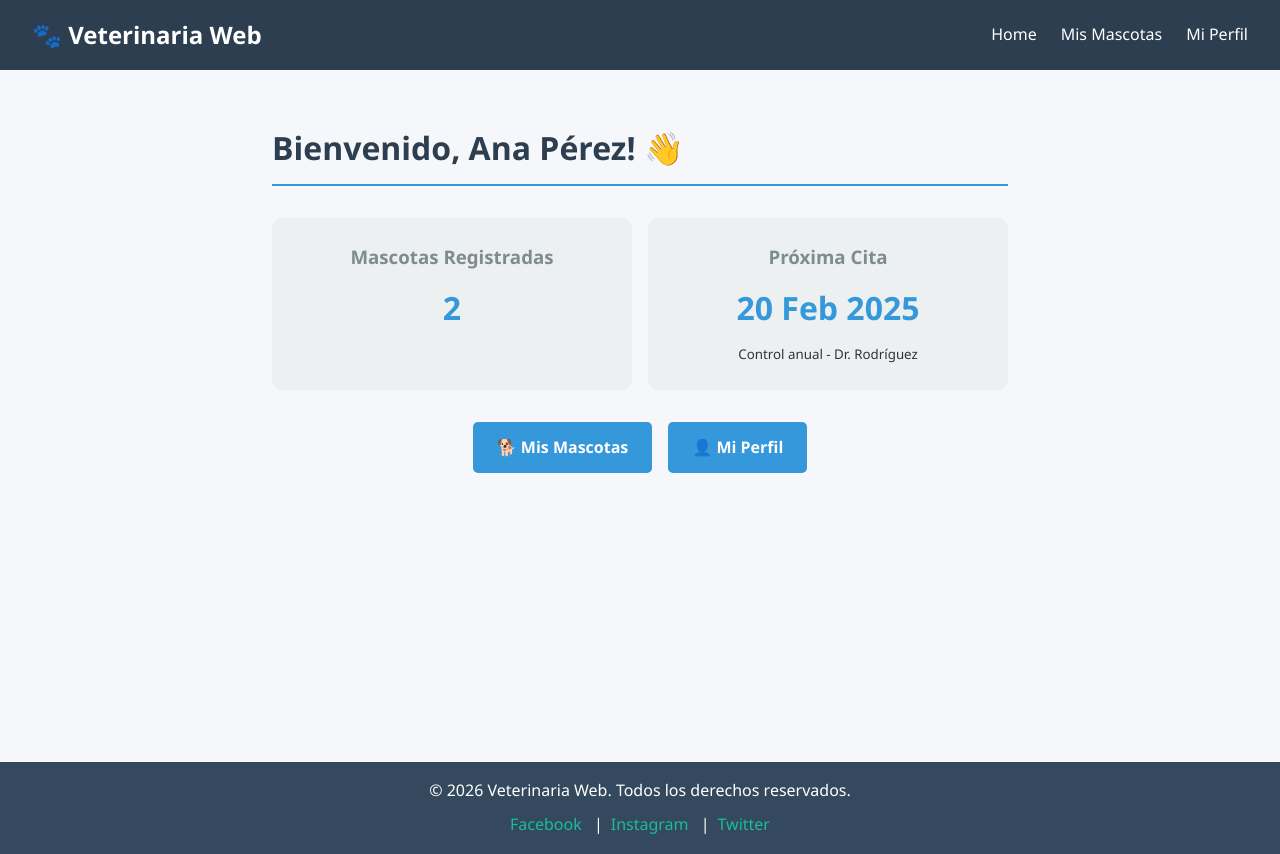
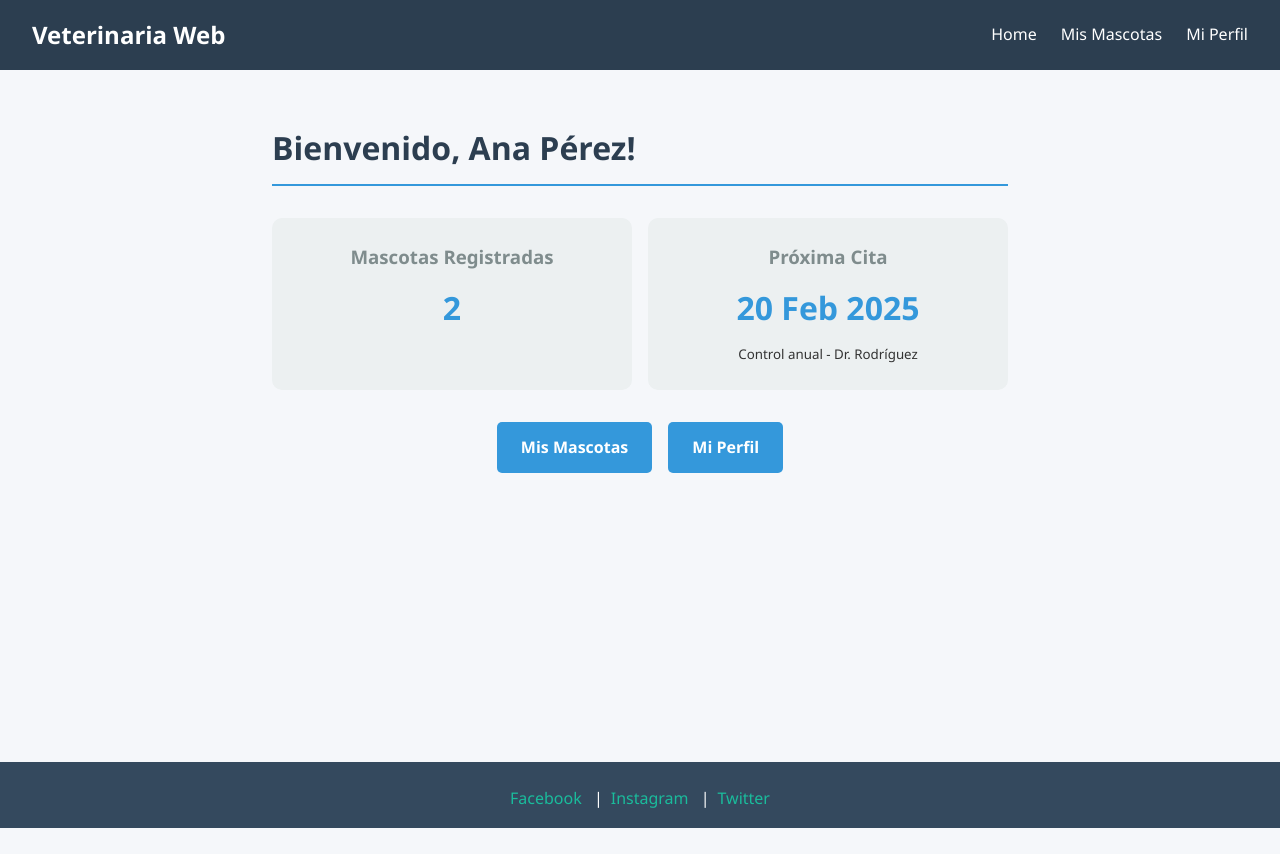
Before and after one commit to JotaM051/veterinaria-app-react, a React (Create React App) app: page / in a window 1280 px wide. After the commit the page ends 828 px from the top, so only its background shows below. Built offline with nearby package versions, Linux system fonts and the light colour scheme.

Commit message:
Modificaciones de comentarios

```diff
--- a/src/components/Footer.jsx
+++ b/src/components/Footer.jsx
@@ -3,7 +3,6 @@ import React from 'react';
 const Footer = () => {
   return (
     <footer style={styles.footer}>
-      <p>© 2026 Veterinaria Web. Todos los derechos reservados.</p>
       <div style={styles.social}>
         <a href="#" style={styles.socialLink}>Facebook</a> |
         <a href="#" style={styles.socialLink}>Instagram</a> |
--- a/src/components/Header.jsx
+++ b/src/components/Header.jsx
@@ -5,7 +5,7 @@ const Header = () => {
   return (
     <header style={styles.header}>
       <div className="logo">
-        <Link to="/" style={styles.logoLink}>🐾 Veterinaria Web</Link>
+        <Link to="/" style={styles.logoLink}>Veterinaria Web</Link>
       </div>
       <nav>
         <ul style={styles.navList}>
@@ -18,7 +18,6 @@ const Header = () => {
   );
 };
 
-// ESTILOS ORIGINALES
 const styles = {
   header: {
     display: 'flex',
--- a/src/index.js
+++ b/src/index.js
@@ -11,7 +11,4 @@ root.render(
   </React.StrictMode>
 );
 
-// If you want to start measuring performance in your app, pass a function
-// to log results (for example: reportWebVitals(console.log))
-// or send to an analytics endpoint. Learn more: https://bit.ly/CRA-vitals
 reportWebVitals();
--- a/src/pages/ClientProfile.jsx
+++ b/src/pages/ClientProfile.jsx
@@ -2,13 +2,11 @@ import React, { useState, useEffect } from 'react';
 import { mockData } from '../data/mockData';
 
 const ClientProfile = () => {
-  // Cargar datos iniciales
   const [client, setClient] = useState(mockData.client);
   const [isEditing, setIsEditing] = useState(false);
   const [message, setMessage] = useState('');
   const [tempData, setTempData] = useState({});
 
-  // Cargar datos guardados de LocalStorage al inicio
   useEffect(() => {
     const savedData = localStorage.getItem('vetClient');
     if (savedData) {
@@ -22,12 +20,10 @@ const ClientProfile = () => {
   };
 
   const handleSave = () => {
-    // Guardar en LocalStorage
     localStorage.setItem('vetClient', JSON.stringify(client));
     setIsEditing(false);
     setMessage('¡Cambios guardados exitosamente!');
 
-    // Forzar recarga en otras pestañas (opcional)
     window.dispatchEvent(new Event('storage'));
 
     setTimeout(() => setMessage(''), 3000);
@@ -47,7 +43,7 @@ const ClientProfile = () => {
 
   return (
     <div className="container">
-      <h1>Mi Perfil 👤</h1>
+      <h1>Mi Perfil </h1>
 
       {message && (
         <div className="success" style={{ backgroundColor: '#2ecc71', color: 'white', padding: '10px', borderRadius: '5px', marginBottom: '20px' }}>
@@ -99,25 +95,19 @@ const ClientProfile = () => {
           <div style={styles.buttonGroup}>
             {!isEditing ? (
               <button onClick={handleEdit} className="btn" style={styles.button}>
-                ✏️ Editar Perfil
+                 Editar Perfil
               </button>
             ) : (
               <>
                 <button onClick={handleSave} className="btn" style={{ ...styles.button, backgroundColor: '#2ecc71' }}>
-                  💾 Guardar Cambios
+                   Guardar Cambios
                 </button>
                 <button onClick={handleCancel} className="btn" style={{ ...styles.button, backgroundColor: '#e74c3c' }}>
-                  ❌ Cancelar
+                   Cancelar
                 </button>
               </>
             )}
           </div>
-        </div>
-
-        <div style={styles.infoSection}>
-          <h3>📊 Información adicional</h3>
-          <p>Los cambios se guardan automáticamente en tu navegador (LocalStorage).</p>
-          <p>Esta es una simulación - en una app real estos datos se guardarían en una base de datos segura.</p>
         </div>
       </div>
     </div>
--- a/src/pages/Home.jsx
+++ b/src/pages/Home.jsx
@@ -6,7 +6,7 @@ const Home = () => {
   const [client, setClient] = useState(mockData.client);
   const { pets } = mockData;
 
-  // SOLO ESTA LÍNEA NUEVA - carga datos guardados
+
   useEffect(() => {
     const savedData = localStorage.getItem('vetClient');
     if (savedData) {
@@ -16,7 +16,7 @@ const Home = () => {
 
   return (
     <div style={styles.container}>
-      <h1 style={styles.title}>Bienvenido, {client.name}! 👋</h1>
+      <h1 style={styles.title}>Bienvenido, {client.name}! </h1>
 
       <div style={styles.summary}>
         <div style={styles.card}>
@@ -32,14 +32,14 @@ const Home = () => {
       </div>
 
       <div style={styles.quickLinks}>
-        <Link to="/pets" style={styles.button}>🐕 Mis Mascotas</Link>
-        <Link to="/profile" style={styles.button}>👤 Mi Perfil</Link>
+        <Link to="/pets" style={styles.button}>Mis Mascotas</Link>
+        <Link to="/profile" style={styles.button}>Mi Perfil</Link>
       </div>
     </div>
   );
 };
 
-// ESTILOS ORIGINALES (igual que antes)
+
 const styles = {
   container: {
     padding: '2rem',
--- a/src/pages/PetList.jsx
+++ b/src/pages/PetList.jsx
@@ -7,7 +7,7 @@ const PetList = () => {
 
   return (
     <div style={styles.container}>
-      <h1 style={styles.title}>Mis Mascotas 🐾</h1>
+      <h1 style={styles.title}>Mis Mascotas </h1>
 
       <div style={styles.petGrid}>
         {pets.map(pet => (
--- a/src/pages/PetProfile.jsx
+++ b/src/pages/PetProfile.jsx
@@ -6,10 +6,8 @@ const PetProfile = () => {
   const { id } = useParams();
   const [activeTab, setActiveTab] = useState('summary');
 
-  // Buscar mascota por ID
   const pet = mockData.pets.find(p => p.id === parseInt(id)) || mockData.pets[0];
 
-  // Filtrar vacunas y consultas de esta mascota
   const petVaccines = mockData.vaccines.filter(v => v.petId === parseInt(id));
   const petAppointments = mockData.appointments.filter(a => a.petId === parseInt(id));
 
@@ -21,7 +19,7 @@ const PetProfile = () => {
 
       <div className="card">
         <div style={styles.header}>
-          <h1>{pet.name} 🐾</h1>
+          <h1>{pet.name} </h1>
           <span style={styles.speciesBadge}>{pet.species}</span>
         </div>
 
@@ -46,7 +44,6 @@ const PetProfile = () => {
           </button>
         </div>
 
-        {/* Contenido de las tabs */}
         <div style={styles.tabContent}>
           {activeTab === 'summary' && (
             <div>
```
Also changed, not shown: src/App.css (+6 -8 lines), 1 other file (tests, documents, lock files or other folders).
